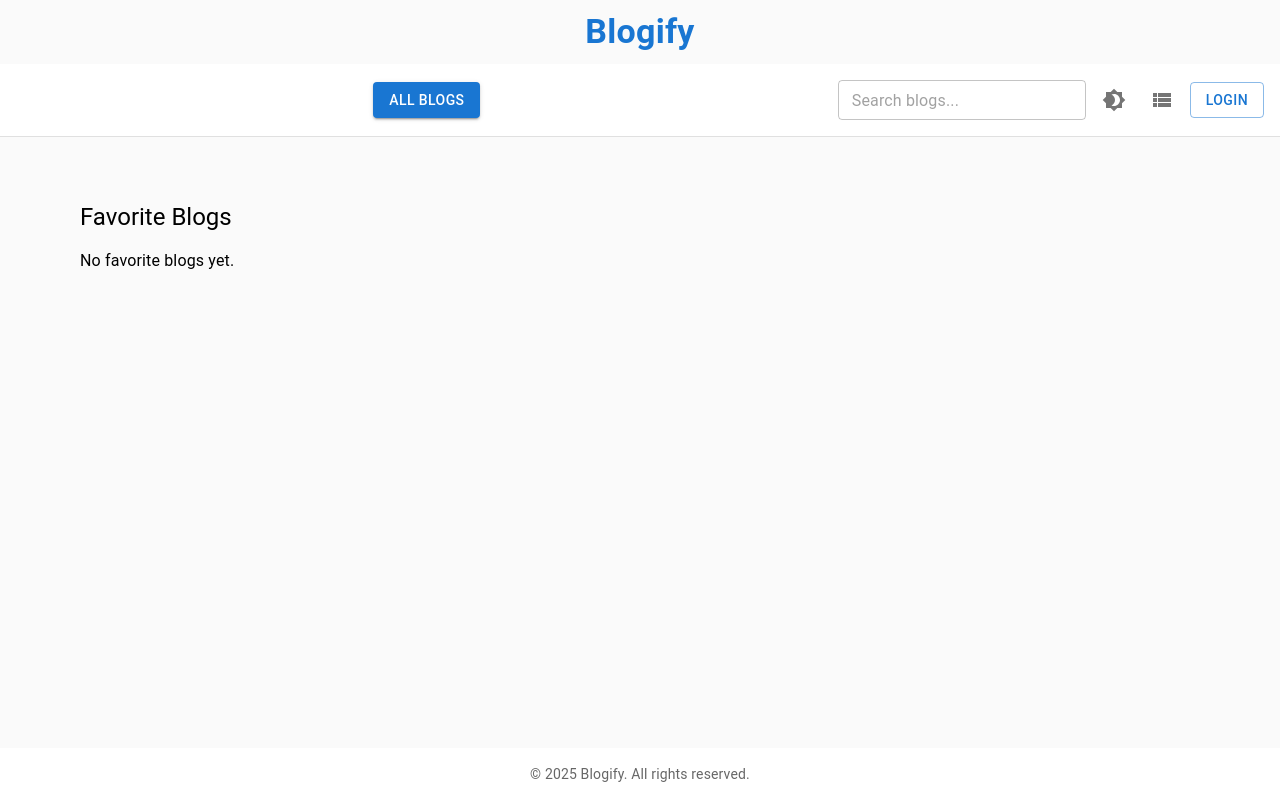
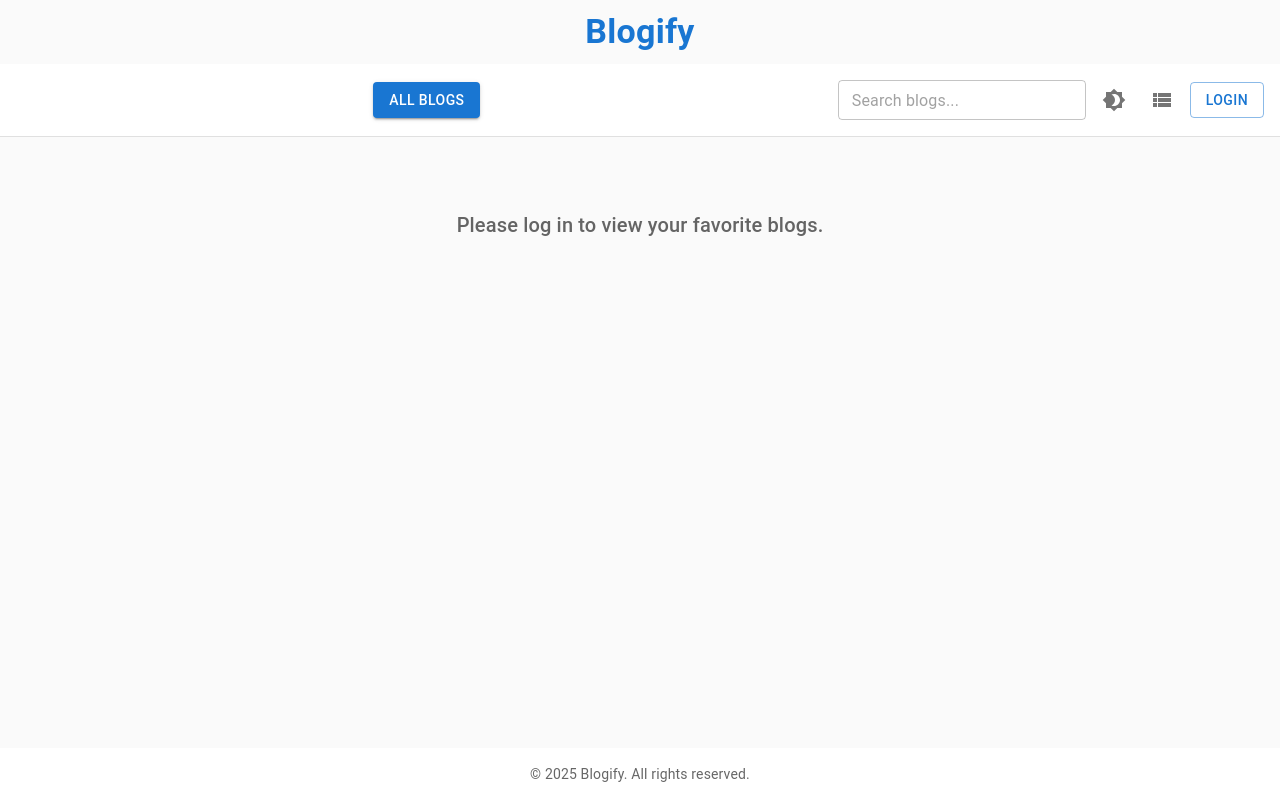
Before and after one commit to Naitik-Lodhi/Blogify-project, a React (Vite) app: page /favorites in a window 1280 px wide. Built offline with nearby package versions, Linux system fonts and the light colour scheme.

Commit message:
favorite issue fixed

```diff
--- a/src/context/BlogContext.tsx
+++ b/src/context/BlogContext.tsx
@@ -64,6 +64,7 @@ export const BlogProvider = ({ children }: { children: React.ReactNode }) => {
     );
     setBlogs(updated);
     localStorage.setItem("blogs", JSON.stringify(updated));
+    console.log(updated);
   };
 
   return (
--- a/src/pages/FavoriteBlogs.tsx
+++ b/src/pages/FavoriteBlogs.tsx
@@ -1,10 +1,8 @@
-// FavoriteBlogs.tsx
 import { useState } from "react";
 import { Box, Typography, Grid, Button as MuiButton } from "@mui/material";
 import { useViewContext } from "../context/ViewModeContext";
 import { useBlogContext } from "../context/BlogContext";
 import BlogCard from "../components/BlogCard";
-import { useFavorites } from "../hooks/useFavorites";
 import { useAuth } from "../context/AuthContext";
 
 const BLOGS_PER_PAGE = 6;
@@ -15,10 +13,18 @@ const FavoriteBlogs = () => {
   const { blogs } = useBlogContext();
   const { user } = useAuth();
 
-  const { favoriteIds } = useFavorites();
+  // ✅ Block access if not logged in
+  if (!user) {
+    return (
+      <Box sx={{ maxWidth: 800, mx: "auto", mt: 5, textAlign: "center" }}>
+        <Typography variant="h6" color="text.secondary">
+          Please log in to view your favorite blogs.
+        </Typography>
+      </Box>
+    );
+  }
 
-  const favBlogs = blogs.filter((b) => b.isFavorite && !!user);
-
+  const favBlogs = blogs.filter((b) => b.isFavorite);
   const hasMore = visibleCount < favBlogs.length;
 
   return (
@@ -26,20 +32,19 @@ const FavoriteBlogs = () => {
       <Typography variant="h5" mb={2}>
         Favorite Blogs
       </Typography>
+
       {favBlogs.length === 0 ? (
         <Typography>No favorite blogs yet.</Typography>
       ) : (
         <>
-          <Box key={favoriteIds.join("-")}>
           <Grid container spacing={3}>
-              {favBlogs.map((blog) => (
+            {favBlogs.slice(0, visibleCount).map((blog) => (
               <Grid
+                item
                 key={blog.id}
-                  size={{
-                    xs: 12,
-                    sm: view === "grid" ? 6 : 12,
-                    md: view === "grid" ? 4 : 12,
-                  }}
+                xs={12}
+                sm={view === "grid" ? 6 : 12}
+                md={view === "grid" ? 4 : 12}
               >
                 <BlogCard
                   blog={blog}
@@ -49,7 +54,6 @@ const FavoriteBlogs = () => {
               </Grid>
             ))}
           </Grid>
-          </Box>
 
           {hasMore && (
             <Box display="flex" justifyContent="center" mt={3}>
```
Lines whose indentation alone changed are shown as unchanged.
